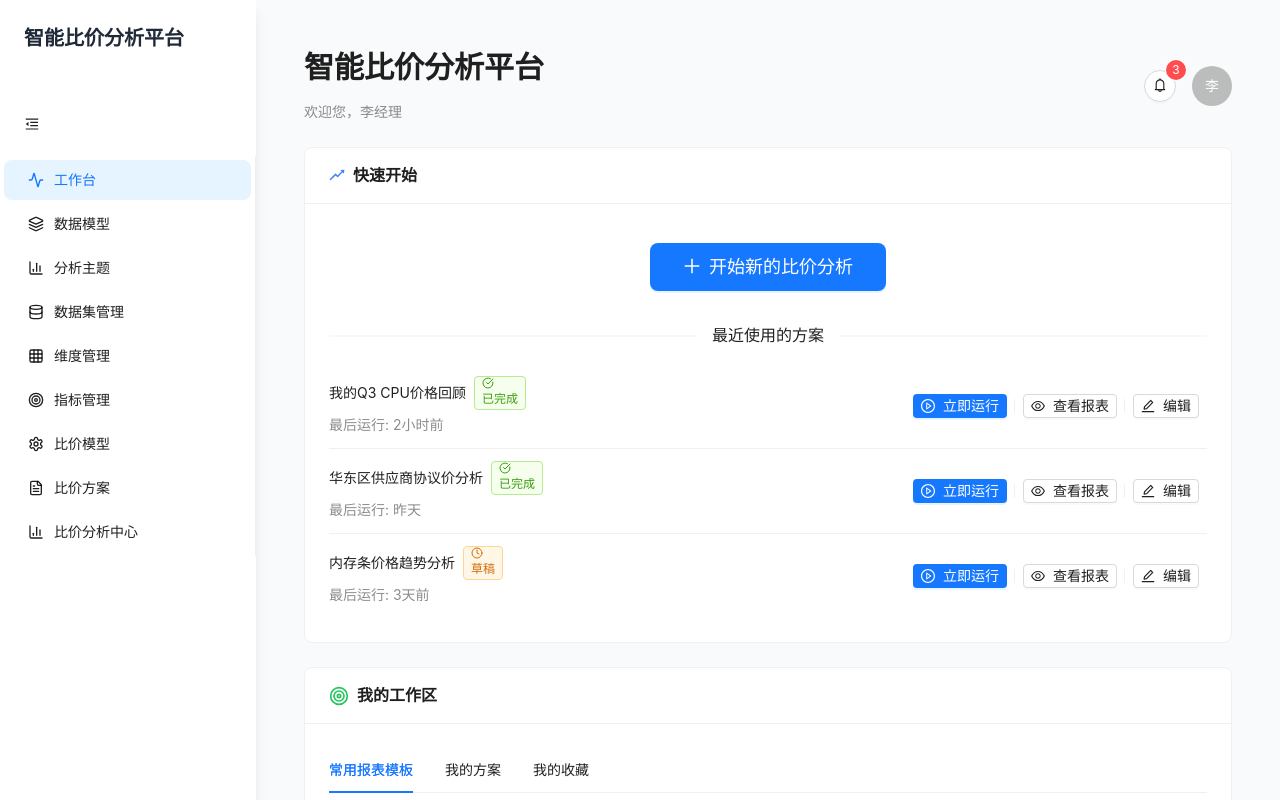
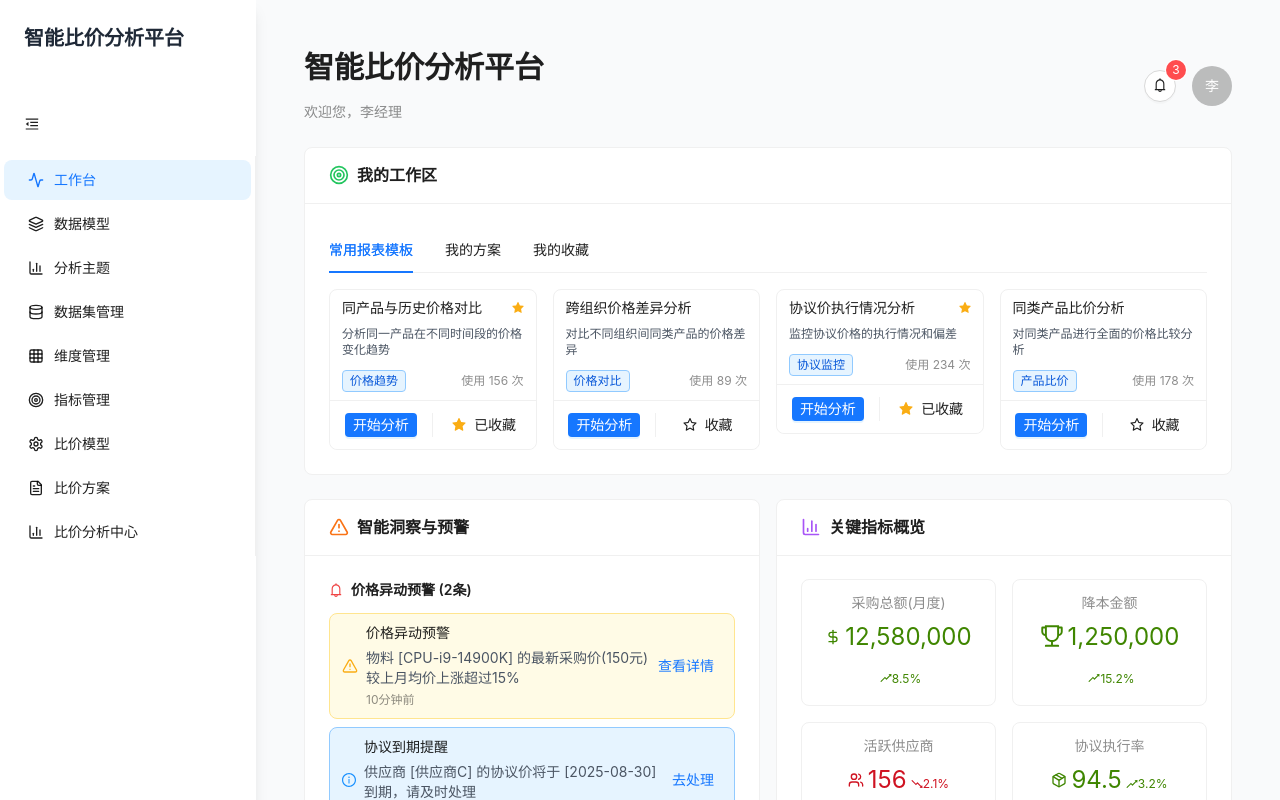
Before and after one commit to zycCome/compare, a React (Vite) app: page / in a window 1280 px wide. Shown: the top 800 px of the page. Built offline with nearby package versions, Linux system fonts and the light colour scheme.

Commit message:
Update project configuration and dashboard layout

```diff
--- a/src/pages/Dashboard.tsx
+++ b/src/pages/Dashboard.tsx
@@ -248,7 +248,7 @@
       </div>
 
       {/* 模块一：快速开始 */}
-      <Card className="mb-6" title={
+      {/* <Card className="mb-6" title={
         <div className="flex items-center space-x-2">
           <RiseOutlined className="text-blue-500" />
           <span>快速开始</span>
@@ -311,7 +311,7 @@
             )}
           />
         </div>
-      </Card>
+      </Card> */}
 
       {/* 模块二：我的工作区 */}
       <Card className="mb-6" title={
```
Also changed, not shown: 1 other file (tests, documents, lock files or other folders).
